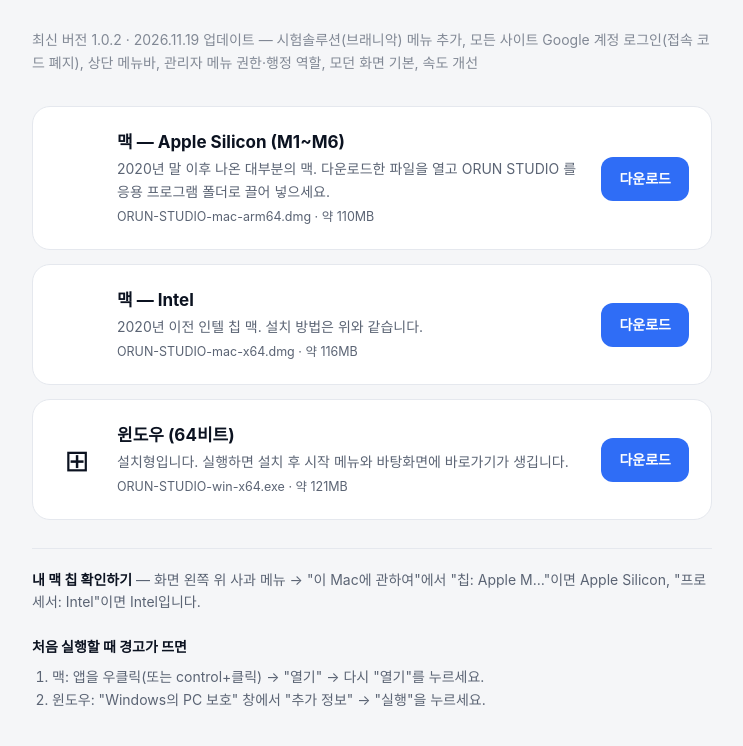
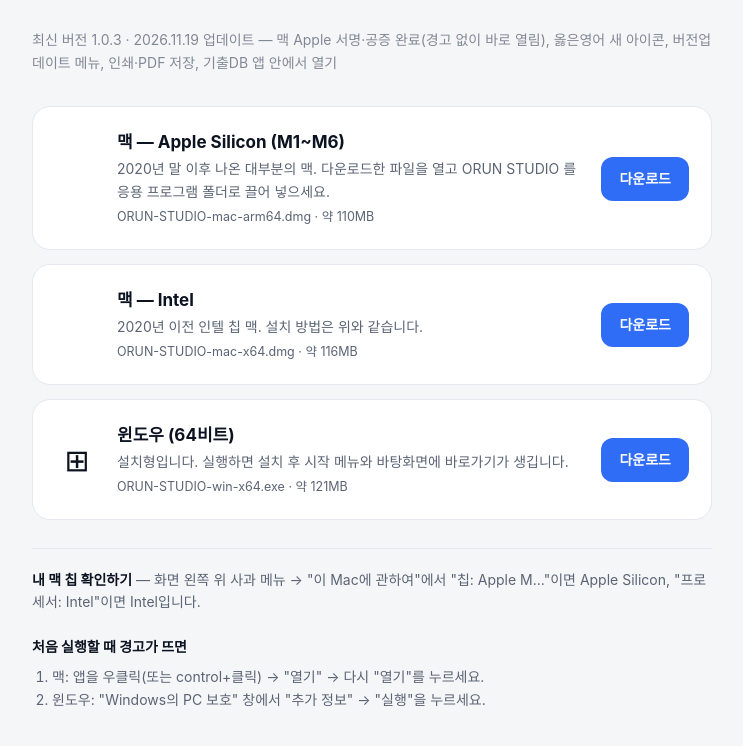
Before and after one commit to nathankim6/orun-studio-download, a plain HTML site: page index.html in a window 1280 px wide. Shown: the part 166-912 px from the top of the page, without its empty margins (268-1011 px from the left). Drawn offline with Linux system fonts and the light colour scheme.

Commit message:
Landing: 1.0.3 (signed & notarized mac)
Co-Authored-By: Claude Opus 5.5 <noreply@anthropic.com>

```diff
--- a/index.html
+++ b/index.html
@@ -26,7 +26,7 @@ h1{font-size:26px;margin:0;letter-spacing:-.02em}.lead{color:var(--sub);margin:6
 <main>
 <header><img src="logo.png" alt=""><h1>옳은studio 설치파일 다운로드</h1></header>
 <p class="lead">옳은영어 제작도구 플랫폼 ORUN STUDIO 데스크탑 앱입니다. 컴퓨터에 맞는 파일 하나를 받아 설치하세요. 관리자가 등록한 Google 계정으로 로그인합니다.</p>
-<p class="lead" style="font-size:14px;opacity:.75">최신 버전 1.0.2 · 2026.11.19 업데이트 — 시험솔루션(브래니악) 메뉴 추가, 모든 사이트 Google 계정 로그인(접속 코드 폐지), 상단 메뉴바, 관리자 메뉴 권한·행정 역할, 모던 화면 기본, 속도 개선</p>
+<p class="lead" style="font-size:14px;opacity:.75">최신 버전 1.0.3 · 2026.11.19 업데이트 — 맥 Apple 서명·공증 완료(경고 없이 바로 열림), 옳은영어 새 아이콘, 버전업데이트 메뉴, 인쇄·PDF 저장, 기출DB 앱 안에서 열기</p>
 
 <div class="card"><div class="os"></div><div class="body">
 <h2>맥 — Apple Silicon (M1~M6)</h2>
```
